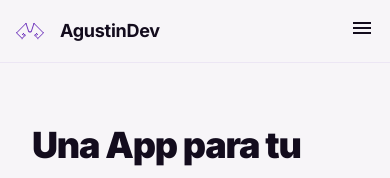
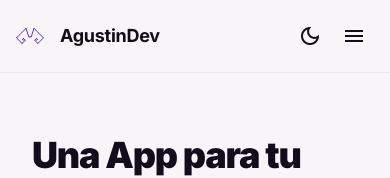
Before and after one commit to aguramirez/agustindevia, a Next.js app: page / in a window 390 px wide. Shown: the top 178 px of the page. Built offline with nearby package versions, Linux system fonts and the light colour scheme.

Commit message:
ux mobile atras

```diff
--- a/src/app/layout.tsx
+++ b/src/app/layout.tsx
@@ -18,7 +18,7 @@ export default function RootLayout({
   children: React.ReactNode;
 }>) {
   return (
-    <html lang="es" className={`light scroll-smooth ${inter.variable}`} style={{ scrollPaddingTop: "80px" }}>
+    <html lang="es" className={`scroll-smooth ${inter.variable}`} style={{ scrollPaddingTop: "80px" }}>
       <head>
         <link
           href="https://fonts.googleapis.com/css2?family=Material+Symbols+Outlined:wght,FILL@100..700,0..1&display=swap"
--- a/src/app/page.tsx
+++ b/src/app/page.tsx
@@ -3,6 +3,7 @@
 import { useEffect, useState } from "react";
 import Image from "next/image";
 import ChatBox from "@/components/ai/ChatBox";
+import ThemeToggle from "@/components/ui/ThemeToggle";
 
 export default function Home() {
   const [mobileMenuOpen, setMobileMenuOpen] = useState(false);
@@ -66,12 +67,13 @@ export default function Home() {
                 <a className="text-text-dark dark:text-text-light text-sm font-medium hover:text-primary transition-colors" href="#proceso">Cómo trabajo</a>
                 <a className="text-text-dark dark:text-text-light text-sm font-medium hover:text-primary transition-colors" href="#contacto">Contacto</a>
               </nav>
-              <div className="flex items-center gap-4">
+              <div className="flex items-center gap-1 md:gap-4">
+                <ThemeToggle />
                 <a href="https://wa.me/5493885056441" target="_blank" rel="noreferrer" className="hidden md:flex min-w-[84px] cursor-pointer items-center justify-center overflow-hidden rounded-lg h-10 px-4 bg-primary text-text-light text-sm font-bold leading-normal tracking-[0.015em] hover:bg-primary/90 transition-colors">
                   <span className="truncate">Solicitar Demo</span>
                 </a>
-                <button onClick={() => setMobileMenuOpen(true)} className="md:hidden text-text-dark dark:text-text-light focus:outline-none" aria-label="Abrir menú">
-                  <span className="material-symbols-outlined">menu</span>
+                <button onClick={() => setMobileMenuOpen(true)} className="md:hidden p-2 text-text-dark dark:text-text-light focus:outline-none flex items-center justify-center" aria-label="Abrir menú">
+                  <span className="material-symbols-outlined text-3xl">menu</span>
                 </button>
               </div>
             </div>
--- a/src/components/ai/ChatBox.tsx
+++ b/src/components/ai/ChatBox.tsx
@@ -44,17 +44,28 @@ export default function ChatBox() {
     scrollToBottom();
   }, [messages, isOpen, isLoading]);
 
-  // Bloquear scroll de la web (fondo) al abrir el chat
+  // Bloquear scroll de la web y registrar estado en historial (Botón atrás de Android)
   useEffect(() => {
     if (isOpen) {
       document.body.style.overflow = "hidden";
+      window.history.pushState({ chatOpen: true }, "");
     } else {
       document.body.style.overflow = "";
     }
-    return () => {
-      document.body.style.overflow = "";
+    return () => { document.body.style.overflow = ""; };
+  }, [isOpen]);
+
+  // Interceptar la tecla física "Atrás" de los celulares para cerrar el ChatBox sin salir de la web
+  useEffect(() => {
+    const handlePopState = (e: PopStateEvent) => {
+      // Si el nuevo estado ya no dice que el chat está abierto, lo cerramos en la UI
+      if (!e.state?.chatOpen) {
+        setIsOpen(false);
+      }
     };
-  }, [isOpen]);
+    window.addEventListener("popstate", handlePopState);
+    return () => window.removeEventListener("popstate", handlePopState);
+  }, []);
 
   useEffect(() => {
     if (localStorage.getItem("hasSubmittedData") === "true") {
@@ -204,7 +215,11 @@ export default function ChatBox() {
                    <span className="inline sm:hidden">Instrucciones IA</span>
                  </button>
                  <button
-                  onClick={(e) => { e.stopPropagation(); setIsOpen(false); }}
+                  onClick={(e) => {
+                    e.stopPropagation();
+                    if (window.history.state?.chatOpen) window.history.back();
+                    else setIsOpen(false);
+                  }}
                   className="text-white hover:text-white/70 transition-colors flex items-center justify-center p-1"
                   aria-label="Cerrar chat"
                  >
@@ -263,7 +278,7 @@ export default function ChatBox() {
                         {hasProjectsBtn && (
                            <button
                              onClick={() => {
-                               setIsOpen(false);
+                               if (window.history.state?.chatOpen) window.history.back(); else setIsOpen(false);
                                setTimeout(() => {
                                  document.getElementById('apps')?.scrollIntoView({ behavior: 'smooth' });
                                }, 400); // Darle tiempo al chat a cerrarse suavemente antes del scroll
@@ -322,7 +337,7 @@ export default function ChatBox() {
 
                 <div className="flex items-center gap-2 mb-3">
                   <span className="material-symbols-outlined text-primary">terminal</span>
-                  <h4 className="font-bold text-text-dark dark:text-text-light text-sm">System Prompt (Under the hood)</h4>
+                  <h4 className="font-bold text-text-dark dark:text-text-light text-sm">System Prompt</h4>
                 </div>
 
                 <p className="text-xs text-text-dark/70 dark:text-text-light/70 mb-3 text-balance leading-relaxed pr-6">
@@ -396,7 +411,7 @@ export default function ChatBox() {
             <button
               type="submit"
               disabled={isLoading || (!input.trim() && isOpen) || showLeadModal}
-              className={`bg-primary text-white w-10 h-10 md:w-11 md:h-11 p-0 rounded-xl hover:scale-105 active:scale-95 transition-all shadow-md shadow-primary/20 mr-1 flex items-center justify-center shrink-0 ${(!input.trim() && isOpen && !isLoading) ? 'opacity-50 scale-100' : 'opacity-100'}`}
+              className={`bg-primary text-white w-10 h-10 md:w-11 md:h-11 p-0 rounded-xl hover:scale-105 active:scale-95 transition-all shadow-md shadow-primary/20 mr-3 md:mr-1 flex items-center justify-center shrink-0 ${(!input.trim() && isOpen && !isLoading) ? 'opacity-50 scale-100' : 'opacity-100'}`}
               onClick={(e) => {
                 if(!isOpen) {
                   e.preventDefault();
--- /dev/null
+++ b/src/components/ui/ThemeToggle.tsx
@@ -0,0 +1,40 @@
+"use client";
+import { useEffect, useState } from "react";
+
+export default function ThemeToggle() {
+  const [theme, setTheme] = useState<"light" | "dark">("light");
+
+  useEffect(() => {
+    if (document.documentElement.classList.contains("dark")) {
+      setTheme("dark");
+    } else if (localStorage.getItem("theme") === "dark" || (!("theme" in localStorage) && window.matchMedia("(prefers-color-scheme: dark)").matches)) {
+      setTheme("dark");
+      document.documentElement.classList.add("dark");
+    }
+  }, []);
+
+  const toggleTheme = () => {
+    const newTheme = theme === "light" ? "dark" : "light";
+    setTheme(newTheme);
+    localStorage.setItem("theme", newTheme);
+    if (newTheme === "dark") {
+      document.documentElement.classList.add("dark");
+      document.documentElement.classList.remove("light");
+    } else {
+      document.documentElement.classList.add("light");
+      document.documentElement.classList.remove("dark");
+    }
+  };
+
+  return (
+    <button
+      onClick={toggleTheme}
+      className="p-2 w-10 h-10 flex items-center justify-center rounded-xl text-text-dark dark:text-text-light hover:bg-[#ece6f4] dark:hover:bg-white/10 transition-all active:scale-95"
+      aria-label="Alternar Dark Mode"
+    >
+      <span className="material-symbols-outlined text-xl">
+        {theme === "light" ? "dark_mode" : "light_mode"}
+      </span>
+    </button>
+  );
+}
```
